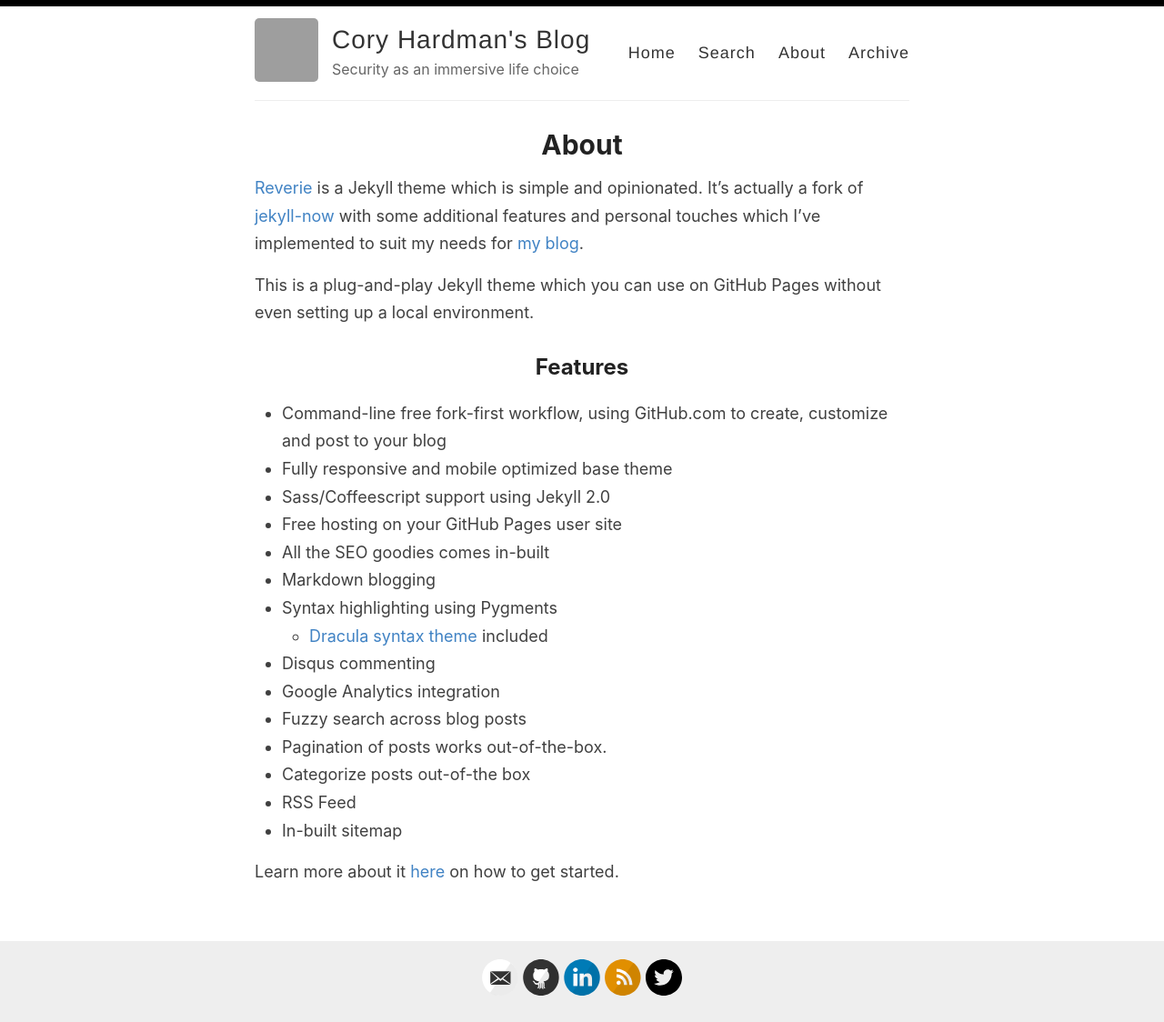
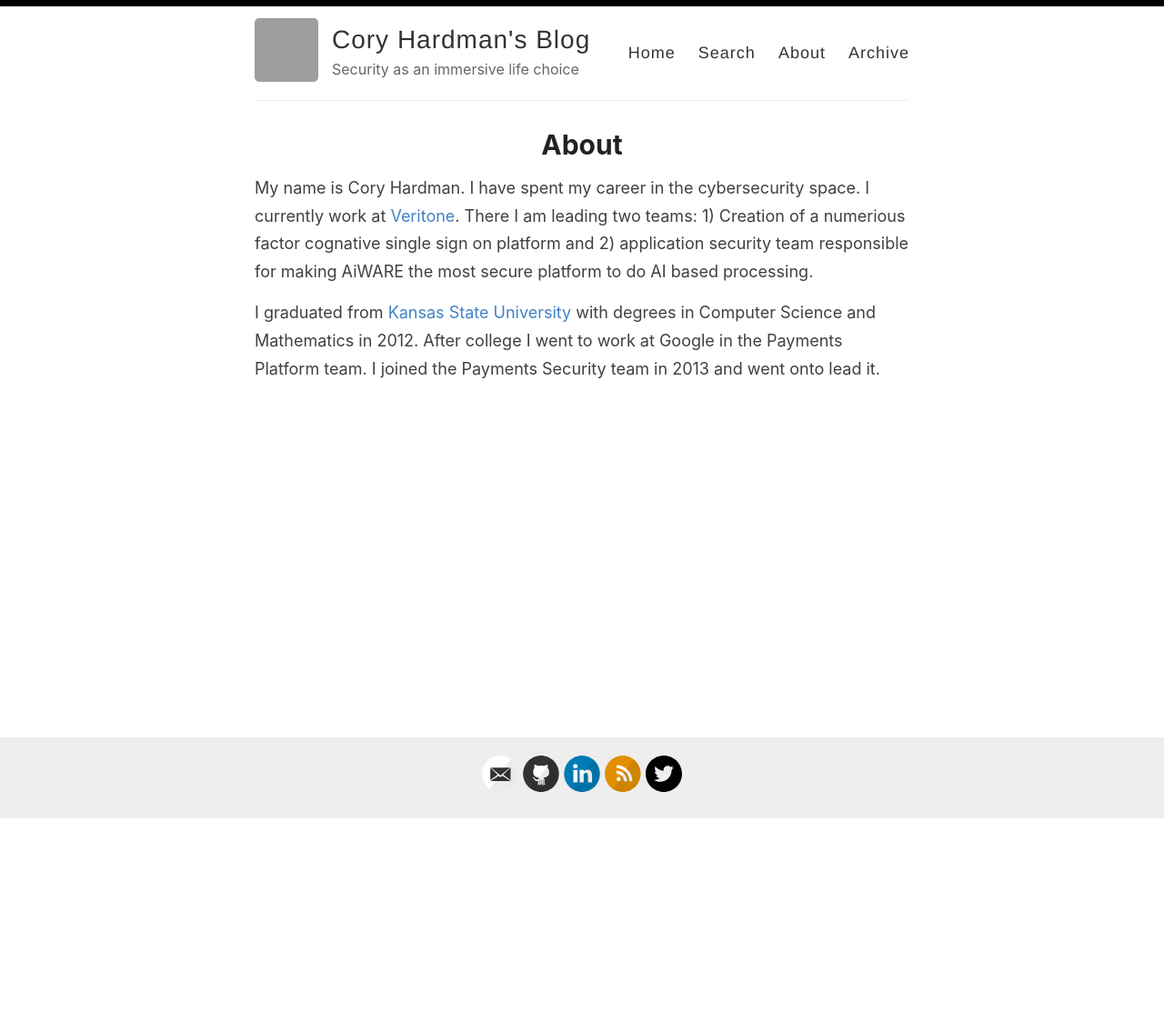
Before and after one commit to coryhardman/coryhardman.github.io, a Jekyll site: the page built from _pages/about.md, in a window 1280 px wide. Shown: the whole page at 91% size. Built offline with Jekyll 4.4.1, drawn with Linux system fonts in a browser that asks for light colours; after the commit the page ends 901 px from its top, so only the background shows below that; grey boxes are pictures that could not be loaded.

Commit message:
Update the about me

```diff
--- a/_config.yml
+++ b/_config.yml
@@ -58,11 +58,8 @@ enforce_ssl: https://www.coryhardman.com/
 # then add in the baseurl here, like this: "/repository-name"
 baseurl: ""
 
-#
-# !! You don't need to change any of the configuration flags below !!
-#
 
-permalink: /:title/
+permalink: /:year/:month/:title:output_ext
 
 # The release of Jekyll Now that you're using
 version: v1.2.0
--- a/_pages/about.md
+++ b/_pages/about.md
@@ -4,26 +4,13 @@ title: About
 permalink: /about/
 ---
 
-[Reverie](https://github.com/amitmerchant1990/reverie) is a Jekyll theme which is simple and opinionated. It's actually a fork of [jekyll-now](https://github.com/barryclark/jekyll-now) with some additional features and personal touches which I've implemented to suit my needs for [my blog](https://www.amitmerchant.com).
+My name is Cory Hardman. I have spent my career in the cybersecurity space.
+I currently work at [Veritone](http://veritone.com). There I am leading two
+teams: 1) Creation of a numerious factor cognative single sign on platform and
+2) application security team responsible for making AiWARE the most secure
+platform to do AI based processing.
 
-This is a plug-and-play Jekyll theme which you can use on GitHub Pages without even setting up a local environment.
-
-## Features
-
-- Command-line free fork-first workflow, using GitHub.com to create, customize and post to your blog
-- Fully responsive and mobile optimized base theme
-- Sass/Coffeescript support using Jekyll 2.0
-- Free hosting on your GitHub Pages user site
-- All the SEO goodies comes in-built
-- Markdown blogging
-- Syntax highlighting using Pygments
-    - [Dracula syntax theme](https://draculatheme.com/) included
-- Disqus commenting
-- Google Analytics integration
-- Fuzzy search across blog posts
-- Pagination of posts works out-of-the-box.
-- Categorize posts out-of-the box
-- RSS Feed
-- In-built sitemap
-
-Learn more about it [here](https://github.com/amitmerchant1990/reverie) on how to get started.
+I graduated from [Kansas State University](http://ksu.edu) with degrees in
+Computer Science and Mathematics in 2012. After college I went to work at
+Google in the Payments Platform team. I joined the Payments Security team in
+2013 and went onto lead it.
```
Also changed, not shown: README.md.
